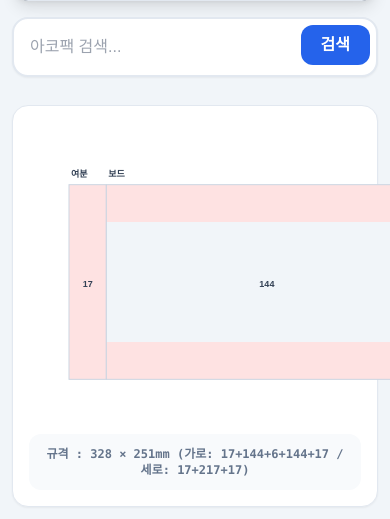
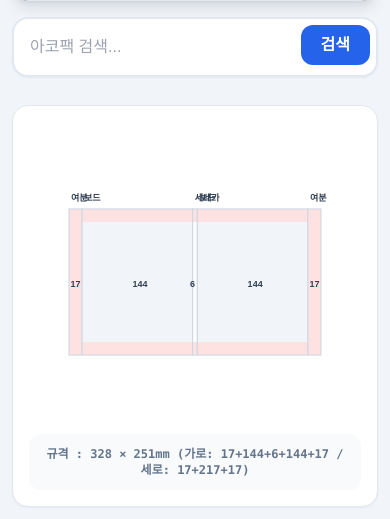
Before and after one commit to goodnotes2/paper, a Flask app: page / in a window 390 px wide; the page is wider, and only the part inside the window is pictured. Shown: the part 555-1074 px from the top of that part. Run offline with Flask 3, Linux system fonts and the light colour scheme; the visitor is signed in with stand-in values (Sample User, id 1); some libraries are stand-ins or nearby versions; some web fonts are replaced.

Commit message:
캔버스 가운데 정렬 및 반응형 수정

```diff
--- a/templates/index.html
+++ b/templates/index.html
@@ -84,7 +84,7 @@
 
             <div class="md:col-span-2 space-y-4">
                 <div class="glass-card p-4 shadow-sm text-center bg-white">
-                    <canvas id="mainCanvas" width="800" height="300"></canvas>
+                    <canvas id="mainCanvas" style="width:100%; height:300px;"></canvas>
                     <div id="final_formula" class="mt-3 p-3 bg-slate-50 rounded-xl font-mono text-xs text-slate-500 font-bold">합지와 종이를 선택하면 규격이 표시됩니다.</div>
                 </div>
 
@@ -204,6 +204,8 @@
 
         function draw(bleed, board, joint, spine, h_val) {
             const cvs = document.getElementById('mainCanvas'), ctx = cvs.getContext('2d');
+            cvs.width  = cvs.offsetWidth;
+            cvs.height = 300;
             ctx.clearRect(0, 0, cvs.width, cvs.height);
             const totalW_v = bleed*2 + board*2 + (joint*2) + (spine || 0);
             const scale    = (cvs.width - 80) / Math.max(totalW_v, 300);
@@ -319,6 +321,7 @@
         }
 
         window.onload = () => { renderFavorites(); calc(); };
+        window.onresize = () => { calc(); };
     </script>
 </body>
 </html>
```
